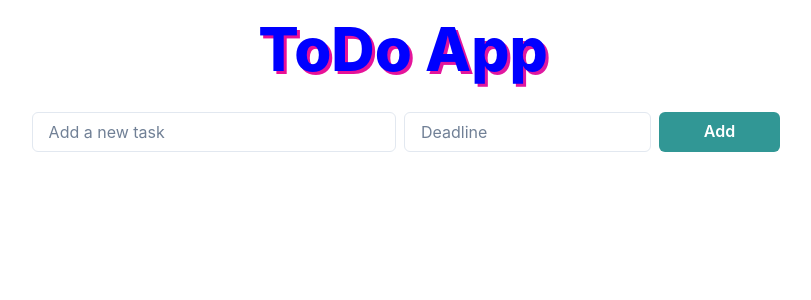
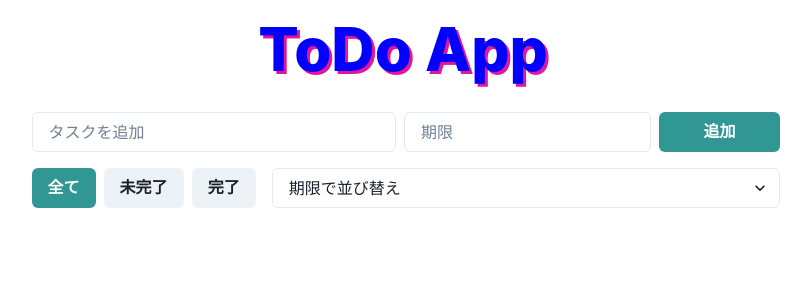
Before and after one commit to RikuNakagawa0618/ToDo-App, a React (Create React App) app: page / in a window 1280 px wide. Shown: the top 300 px of the page, without its empty margins (234-1045 px from the left). Built offline with nearby package versions, Linux system fonts and the light colour scheme.

Commit message:
フィルタリングとソート機能の実装

```diff
--- a/src/components/CustomDateInput.tsx
+++ b/src/components/CustomDateInput.tsx
@@ -12,7 +12,7 @@ const CustomDateInput: React.FC<CustomDateInputProps> = ({ value, onClick }) =>
       value={value}
       onClick={onClick}
       readOnly
-      placeholder="Deadline"
+      placeholder="期限"
     />
   );
 };
--- /dev/null
+++ b/src/components/Filter.tsx
@@ -0,0 +1,19 @@
+import React from 'react';
+import { ButtonGroup, Button } from '@chakra-ui/react';
+
+interface FilterProps {
+    filter: 'all' | 'active' | 'completed';
+    setFilter: (filter: 'all' | 'active' | 'completed') => void;
+}
+
+const Filter: React.FC<FilterProps> = ({ filter, setFilter }) => {
+    return (
+    <ButtonGroup>
+        <Button onClick={() => setFilter('all')} colorScheme={filter === 'all' ? 'teal' : 'gray'}>全て</Button>
+        <Button onClick={() => setFilter('active')} colorScheme={filter === 'active' ? 'teal' : 'gray'}>未完了</Button>
+        <Button onClick={() => setFilter('completed')} colorScheme={filter === 'completed' ? 'teal' : 'gray'}>完了</Button>
+    </ButtonGroup>
+    );
+};
+
+export default Filter;
--- /dev/null
+++ b/src/components/Sort.tsx
@@ -0,0 +1,18 @@
+import React from 'react';
+import { Select } from '@chakra-ui/react';
+
+interface SortProps {
+    sort: 'deadline' | 'creation';
+    setSort: (sort: 'deadline' | 'creation') => void;
+}
+
+const Sort: React.FC<SortProps> = ({ sort, setSort }) => {
+    return (
+    <Select value={sort} onChange={(e) => setSort(e.target.value as 'deadline' | 'creation')} ml={4}>
+        <option value="deadline">期限で並び替え</option>
+        <option value="creation">作成日で並び替え</option>
+    </Select>
+    );
+};
+
+export default Sort;
--- a/src/components/ToDo.tsx
+++ b/src/components/ToDo.tsx
@@ -1,10 +1,11 @@
 import React, { useState } from 'react';
-import { Box, Button, Input, List, ListItem, Checkbox, Flex, useToast } from '@chakra-ui/react';
+import { Box, Button, Input, List, ListItem, Checkbox, Flex, useToast, ButtonGroup, Select } from '@chakra-ui/react';
 import DatePicker from 'react-datepicker';
 import 'react-datepicker/dist/react-datepicker.css';
 import CustomDateInput from './CustomDateInput';
-import { DragDropContext, Droppable, Draggable } from 'react-beautiful-dnd';
-import type { DropResult } from 'react-beautiful-dnd';
+import { DragDropContext, Droppable, Draggable, DropResult } from 'react-beautiful-dnd';
+import Filter from './Filter';
+import Sort from './Sort';
 
 interface Todo {
   id: number;
@@ -20,6 +21,8 @@ const ToDo: React.FC = () => {
   const [editId, setEditId] = useState<number | null>(null);
   const [editInput, setEditInput] = useState('');
   const [editDeadline, setEditDeadline] = useState<Date | null>(null);
+  const [filter, setFilter] = useState<'all' | 'active' | 'completed' >('all');
+  const [sort, setSort] = useState<'deadline' | 'creation'>('deadline');
   const toast = useToast();
 
   const addTodo = () => {
@@ -85,13 +88,27 @@ const ToDo: React.FC = () => {
     setTodos(reorderedTodos);
   };
 
+  const filteredTodos = todos.filter(todo => {
+    if (filter === 'active') return !todo.completed;
+    if (filter === 'completed') return todo.completed;
+    return true;
+  });
+
+  const sortedTodos = filteredTodos.sort((a, b) => {
+    if (sort === 'deadline') {
+      return new Date(a.deadline).getTime() - new Date(b.deadline).getTime();
+    } else {
+      return a.id - b.id;
+    }
+  });
+
   return (
     <Box w="60%" maxW="750px" mx="auto">
       <Flex mb={4}>
         <Input
           value={input}
           onChange={(e) => setInput(e.target.value)}
-          placeholder="Add a new task"
+          placeholder="タスクを追加"
           mr={2}
           w="55%"
         />
@@ -101,13 +118,19 @@ const ToDo: React.FC = () => {
           customInput={<CustomDateInput />}
           dateFormat="yyyy/MM/dd"
         />
-        <Button onClick={addTodo} colorScheme="teal" ml={2} w="18%">Add</Button>
+        <Button onClick={addTodo} colorScheme="teal" ml={2} w="18%">追加</Button>
       </Flex>
+
+      <Flex mb={4} justifyContent="space-between">
+        <Filter filter={filter} setFilter={setFilter} />
+        <Sort sort={sort} setSort={setSort} />
+      </Flex>
+
       <DragDropContext onDragEnd={onDragEnd}>
         <Droppable droppableId="todos">
           {(provided: any) => (
             <List {...provided.droppableProps} ref={provided.innerRef} spacing={3}>
-              {todos.map((todo, index) => (
+              {sortedTodos.map((todo, index) => (
                 <Draggable key={todo.id} draggableId={todo.id.toString()} index={index}>
                   {(provided: any) => (
                     <ListItem
@@ -136,8 +159,8 @@ const ToDo: React.FC = () => {
                             dateFormat="yyyy/MM/dd"
                             customInput={<CustomDateInput />}
                           />
-                          <Button onClick={() => saveEdit(todo.id)} colorScheme="teal" size="sm" ml={2}>Save</Button>
-                          <Button onClick={cancelEdit} ml={2} colorScheme="gray" size="sm">Cancel</Button>
+                          <Button onClick={() => saveEdit(todo.id)} colorScheme="teal" size="sm" ml={2}>保存</Button>
+                          <Button onClick={cancelEdit} ml={2} colorScheme="gray" size="sm">キャンセル</Button>
                         </Flex>
                       ) : (
                         <>
@@ -148,8 +171,8 @@ const ToDo: React.FC = () => {
                           >
                             {todo.text} ( 期限 : {todo.deadline.toLocaleDateString()} )
                           </Box>
-                          <Button onClick={() => startEdit(todo.id, todo.text, todo.deadline)} colorScheme="yellow" size="sm" mr={2}>Edit</Button>
-                          <Button onClick={() => removeTodo(todo.id)} colorScheme="red" size="sm">Remove</Button>
+                          <Button onClick={() => startEdit(todo.id, todo.text, todo.deadline)} colorScheme="yellow" size="sm" mr={2}>編集</Button>
+                          <Button onClick={() => removeTodo(todo.id)} colorScheme="red" size="sm">削除</Button>
                         </>
                       )}
                     </ListItem>
```
